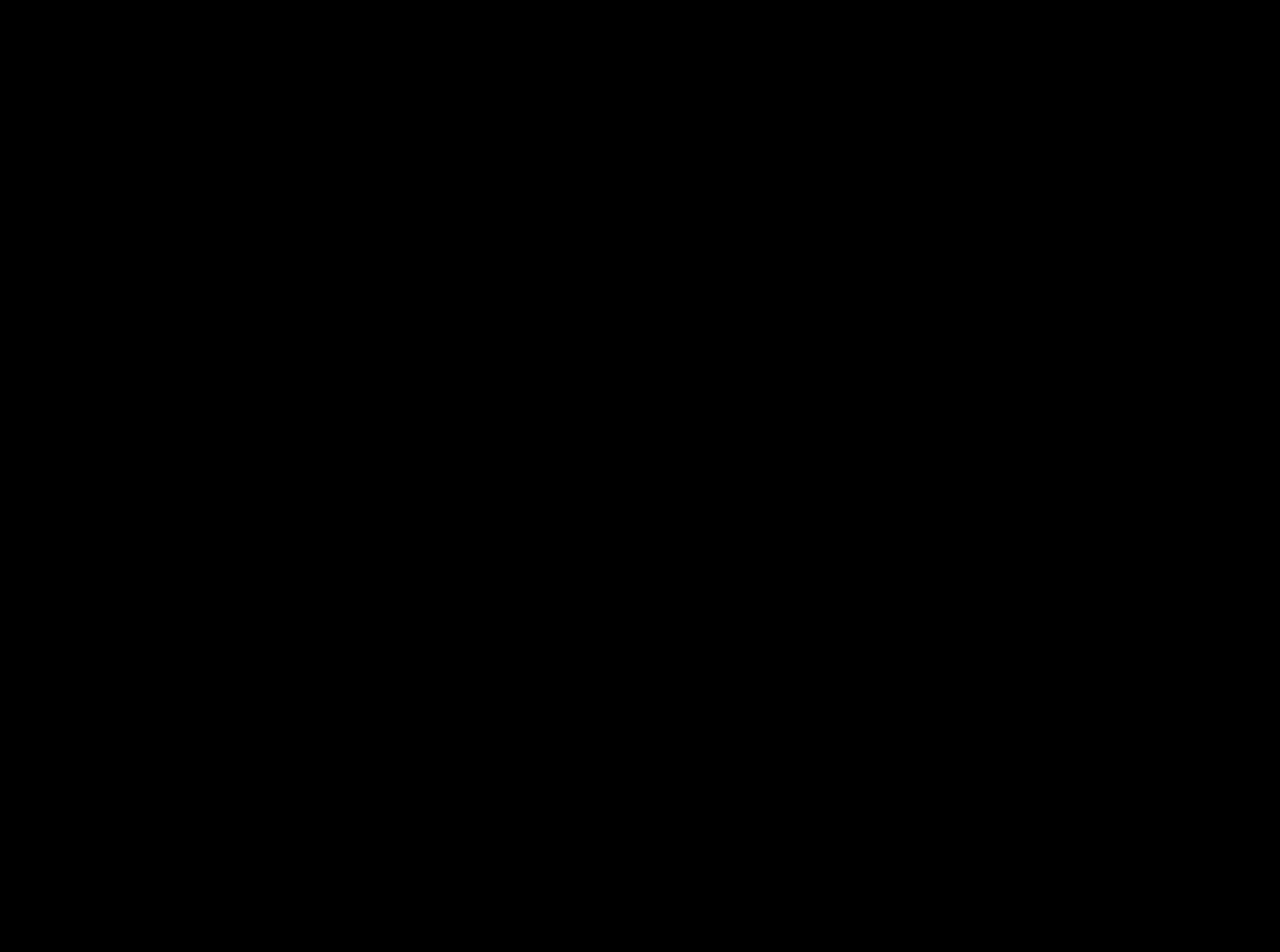
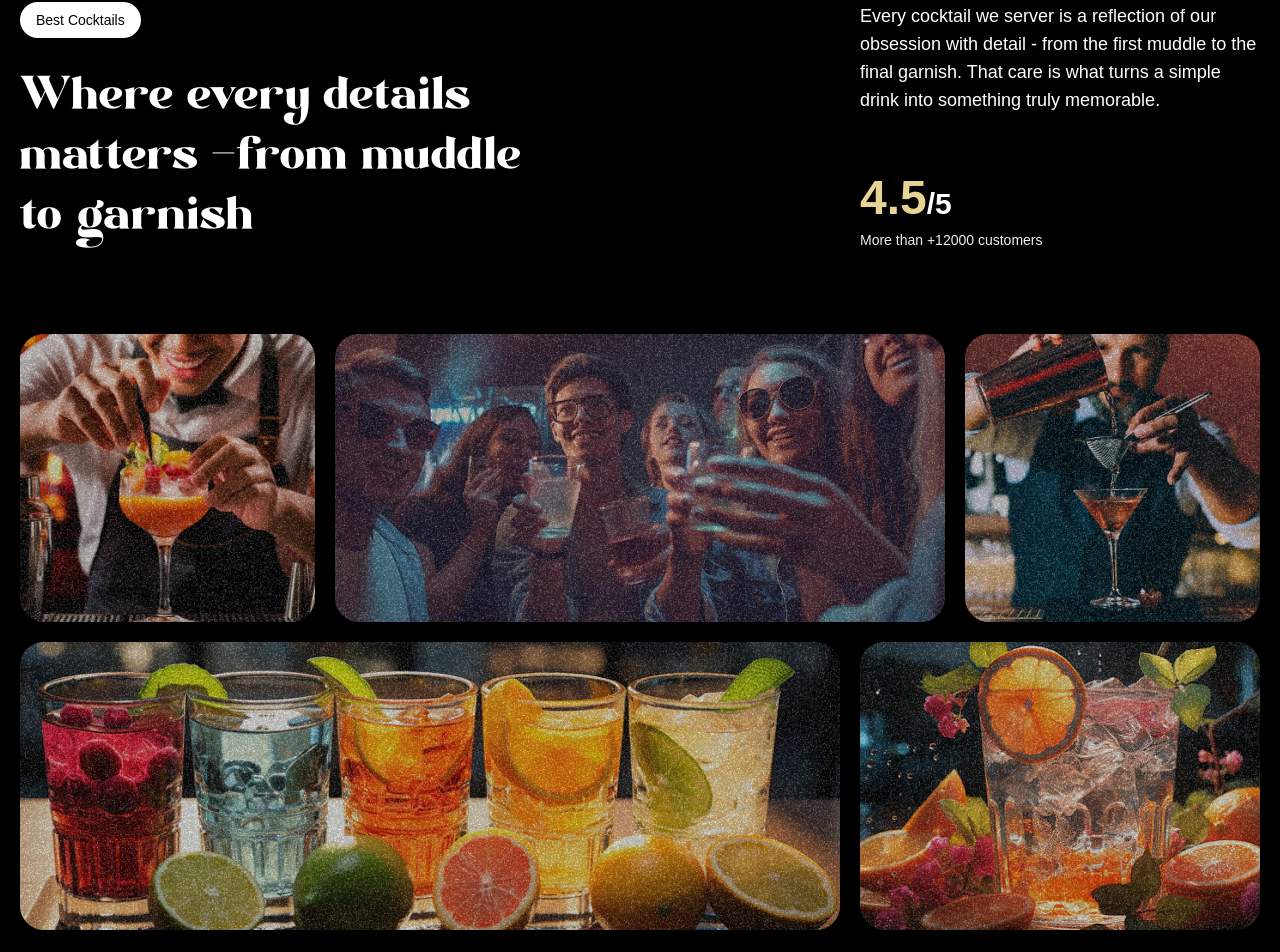
Before and after one commit to droid85real/gsap-p01, a React (Vite) app: page / in a window 1280 px wide. Shown: the part 1730-2682 px from the top of the page. Before the commit the page ends 1600 px from the top, so only its background shows below. Built offline with nearby package versions, Linux system fonts and the light colour scheme; a web font is replaced by a local one.

Commit message:
implemented the about section

```diff
--- a/src/App.jsx
+++ b/src/App.jsx
@@ -4,6 +4,7 @@
 import Navbar from "./components/Navbar";
 import Hero from "./components/Hero";
 import Cocktails from "./components/Cocktails";
+import About from "./components/About";
 
 // makes the plugin available to GSAP animations
 gsap.registerPlugin(ScrollTrigger, SplitText);
@@ -14,6 +15,7 @@
       <Navbar />
       <Hero />
       <Cocktails />
+      <About />
     </main>
   );
 };
--- /dev/null
+++ b/src/components/About.jsx
@@ -0,0 +1,99 @@
+import gsap from "gsap";
+import { useGSAP } from "@gsap/react";
+import SplitText from "gsap/SplitText";
+
+const About = () => {
+  useGSAP(() => {
+    const titleSplitText = SplitText.create("#about h2", {
+      type: "words",
+    });
+
+    const scrollTimeline = gsap.timeline({
+      scrollTrigger: {
+        trigger: "#about",
+        start: "top center",
+      },
+    });
+
+    scrollTimeline
+      .from(titleSplitText.words, {
+        opacity: 0,
+        duration: 1,
+        yPercent: 100,
+        ease: "expo.out",
+        stagger: 0.02,
+      })
+      .from(
+        ".top-grid div, .bottom-grid div",
+        {
+          opacity: 0,
+          duration: 1,
+          ease: "power1.inOut",
+          stagger: 0.04,
+        },
+        "-=0.5",
+      ); // '-=0.5' means start the animation 0.5 seconds before the end of the previous animation
+  });
+
+  return (
+    <div id="about">
+      <div className="mb-16 md:px-0 py-5">
+        <div className="content">
+          <div className="md:col-span-8">
+            <p className="badge">Best Cocktails</p>
+            <h2>
+              Where every details matters <span className="text-white">-</span>
+              from muddle to garnish
+            </h2>
+          </div>
+
+          <div className="sub-content">
+            <p>
+              Every cocktail we server is a reflection of our obsession with
+              detail - from the first muddle to the final garnish. That care is
+              what turns a simple drink into something truly memorable.
+            </p>
+
+            <div>
+              <p className="md:text-3xl text-xl font-bold">
+                <span>4.5</span>/5
+              </p>
+
+              <p className="text-sm text-white-100">
+                More than +12000 customers
+              </p>
+            </div>
+          </div>
+        </div>
+      </div>
+      <div className="top-grid">
+        <div className="md:col-span-3">
+          <div className="noisy" />
+          <img src="/images/abt1.png" alt="grid-img-1" />
+        </div>
+
+        <div className="md:col-span-6">
+          <div className="noisy" />
+          <img src="/images/abt2.png" alt="grid-img-2" />
+        </div>
+
+        <div className="md:col-span-3">
+          <div className="noisy" />
+          <img src="/images/abt5.png" alt="grid-img-5" />
+        </div>
+      </div>
+      <div className="bottom-grid">
+        <div className="md:col-span-8">
+          <div className="noisy" />
+          <img src="/images/abt3.png" alt="grid-img-3" />
+        </div>
+        <div className="md:col-span-4">
+          <div className="noisy" />
+          <img src="/images/abt4.png" alt="grid-img-4" />
+        </div>
+      </div>
+    </div>
+  );
+};
+
+export default About;
```
